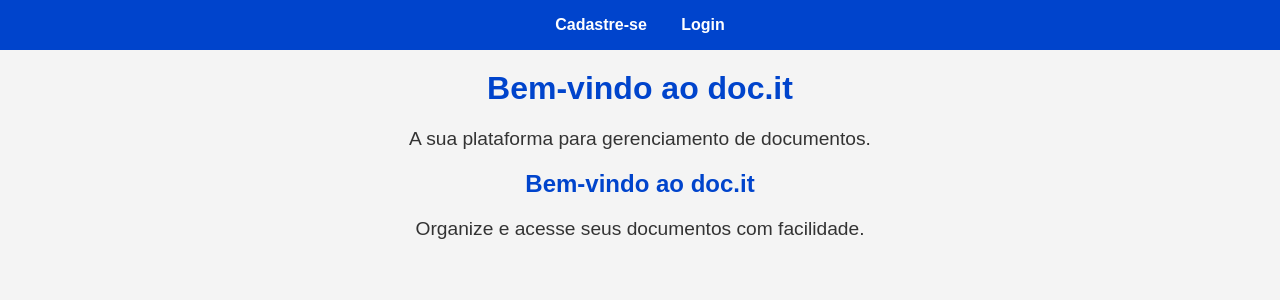
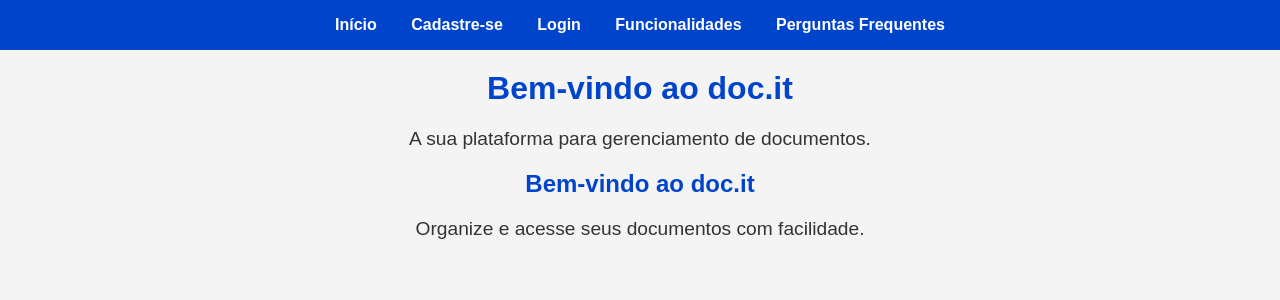
Before and after one commit to mateusfln/ad1-pgr-backend, a Django app: template doc_it/home/templates/home.html in a window 1280 px wide. Shown: the top 300 px of the page. Run offline with Django 5.2, Linux system fonts and the light colour scheme; the template is opened without the code that fills it, so the values that code supplies are empty; parts of the project's set-up code (start-up, migrations or seed data) failed here and were passed over.

Commit message:
Correção do arquivo base de template

```diff
--- a/doc_it/home/templates/base.html
+++ b/doc_it/home/templates/base.html
@@ -8,13 +8,16 @@
 
     <title>{% block title %}doc.it{% endblock %}</title>
 
-    <link rel="stylesheet" href="{% static '/css/styles.css' %}">
+    <link rel="stylesheet" href="{% static 'css/styles.css' %}">
 </head>
 <body>
 
     <nav class="navbar">
+        <a href="{% url 'home' %}">Início</a>
         <a href="{% url 'register' %}">Cadastre-se</a>
         <a href="{% url 'login' %}">Login</a>
+        <a href="{% url 'funcionalidades' %}">Funcionalidades</a>
+        <a href="{% url 'perguntasfrequentes' %}">Perguntas Frequentes</a>
     </nav>
 
     <header>
```
